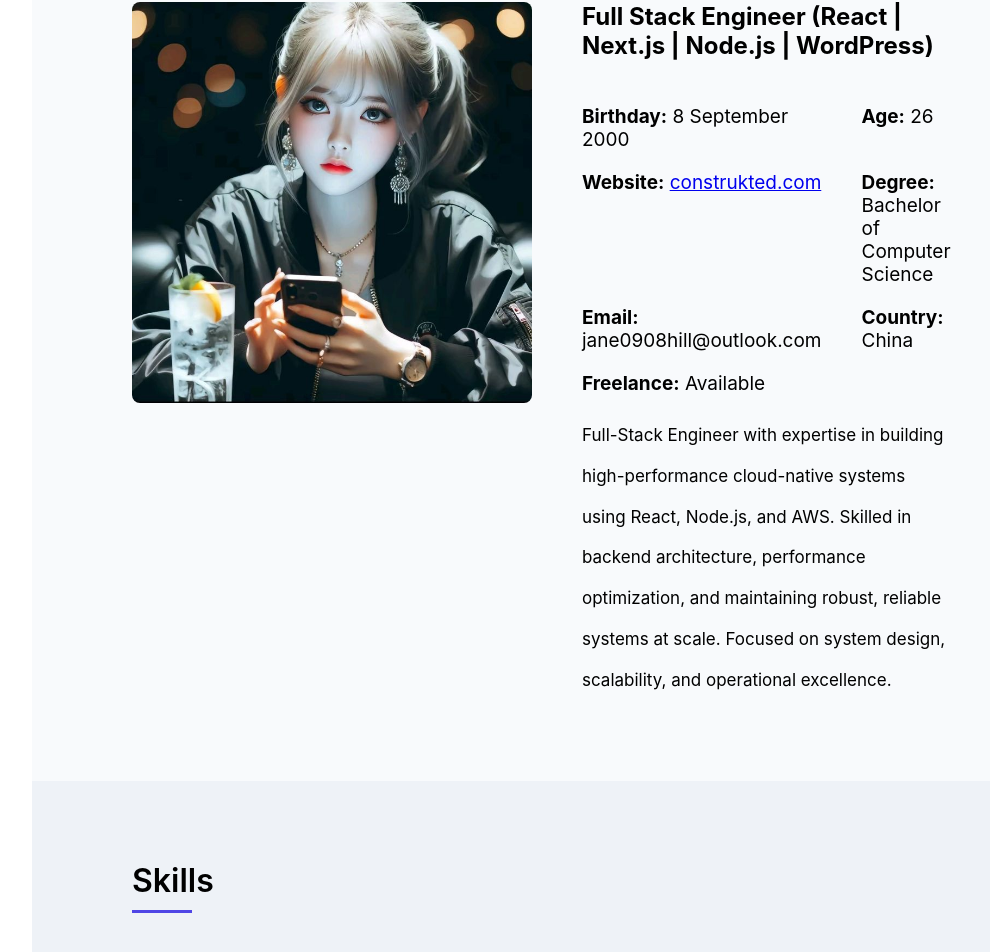
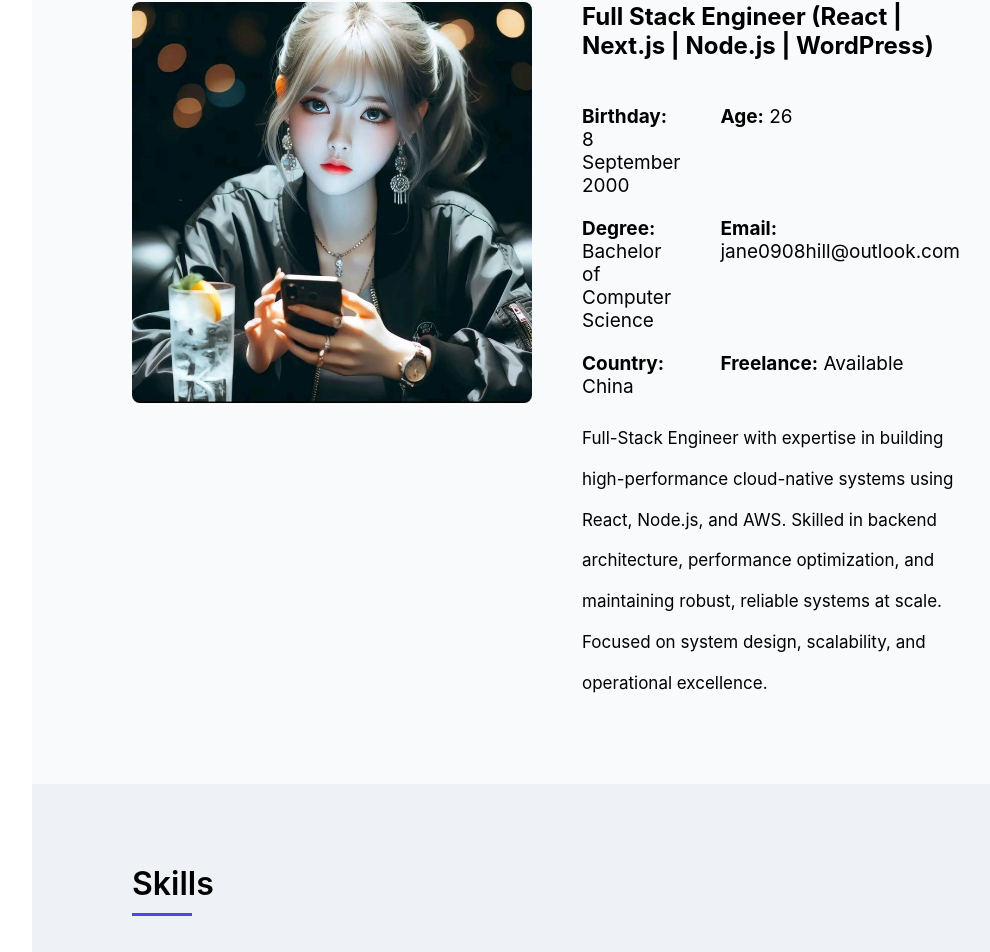
Before and after one commit to YoRHa0908/Portfolio, a Next.js app: page / in a window 1280 px wide. Shown: the part 970-1922 px from the top of the page, without its empty margins (248-1238 px from the left). Built offline with nearby package versions, Linux system fonts and the light colour scheme.

Commit message:
delete website

```diff
--- a/app/page.tsx
+++ b/app/page.tsx
@@ -67,7 +67,6 @@ export default function Home() {
               <div className="info-grid">
                 <p><strong>Birthday:</strong> 8 September 2000</p>
                 <p><strong>Age:</strong> 26</p>
-                <p><strong>Website:</strong> <a href="https://construkted.com">construkted.com</a></p>
                 <p><strong>Degree:</strong> Bachelor of Computer Science</p>
                 <p><strong>Email:</strong> jane0908hill@outlook.com</p>
                 <p><strong>Country:</strong> China</p>
```
